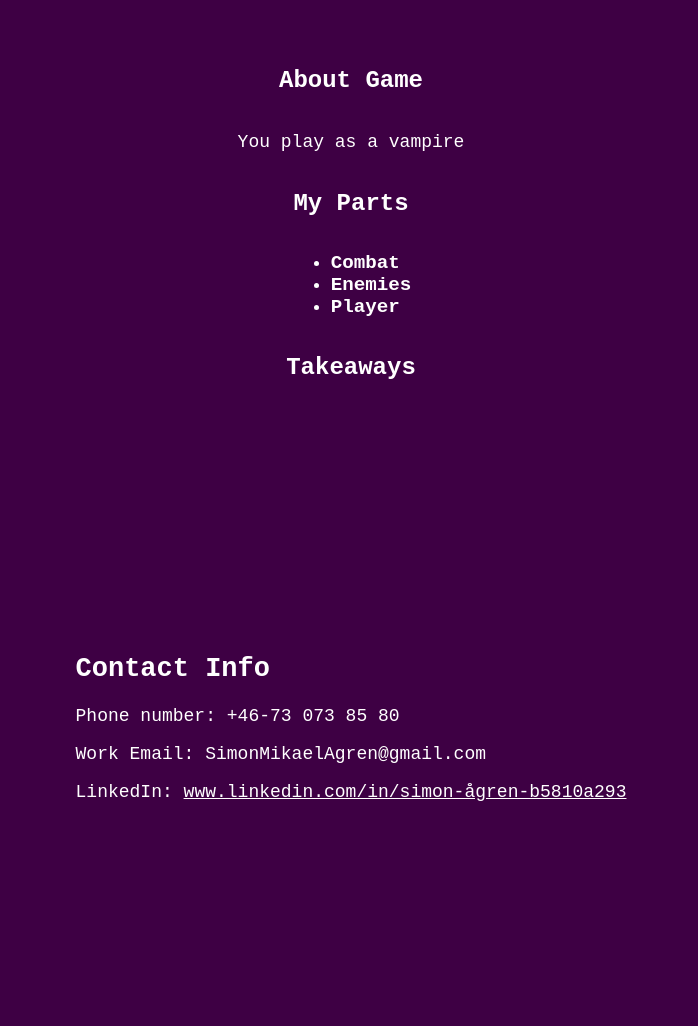
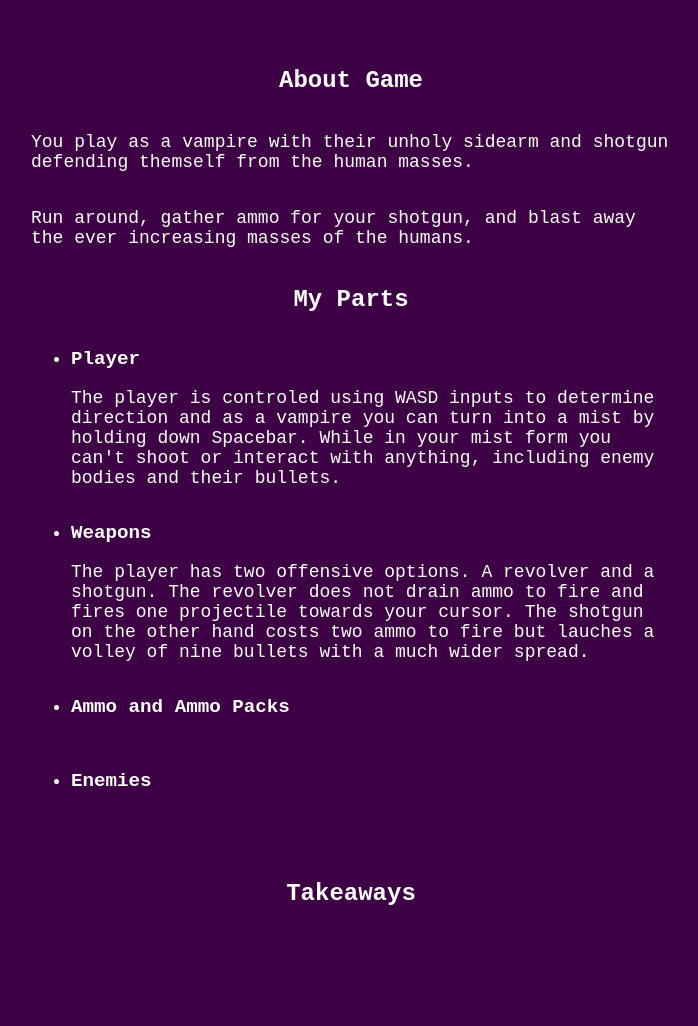
Before and after one commit to TomtenPim/SimonPortfolio, a website: page BloodandBullets/Index.html in a window 1280 px wide. Shown: the part 402-1428 px from the top of the page, without its empty margins (289-987 px from the left). Drawn offline with Linux system fonts and the light colour scheme.

Commit message:
In Bloom done most of BnB done

```diff
--- a/BloodandBullets/Index.html
+++ b/BloodandBullets/Index.html
@@ -35,15 +35,24 @@
 
     <div id="AboutGameElaboration">
         <h2>About Game</h2>
-        <p>You play as a vampire</p>
+        <p>You play as a vampire with their unholy sidearm and shotgun defending themself from the human masses.</p>
+        <p>Run around, gather ammo for your shotgun, and blast away the ever increasing masses of the humans.</p>
     </div>
 
     <div id="MyParts">
         <h2>My Parts</h2>
         <ul>
-            <li>Combat</li>
+            <li>Player</li>
+            <p> The player is controled using WASD inputs to determine direction and as a vampire you can turn into a mist by holding down Spacebar. While in your mist form you can't shoot or interact with anything, including enemy bodies and their bullets.</p>
+
+            <li>Weapons</li>
+            <p> The player has two offensive options. A revolver and a shotgun. The revolver does not drain ammo to fire and fires one projectile towards your cursor. The shotgun on the other hand costs two ammo to fire but lauches a volley of nine bullets with a much wider spread.</p>
+
+            <li>Ammo and Ammo Packs</li>
+            <p></p>
+
             <li>Enemies</li>
-            <li>Player</li>
+            <p></p>
         </ul>
 
 
```
Also changed, not shown: InBloom/Index.html (+1 -1 lines), index.html (+15 -15 lines).
